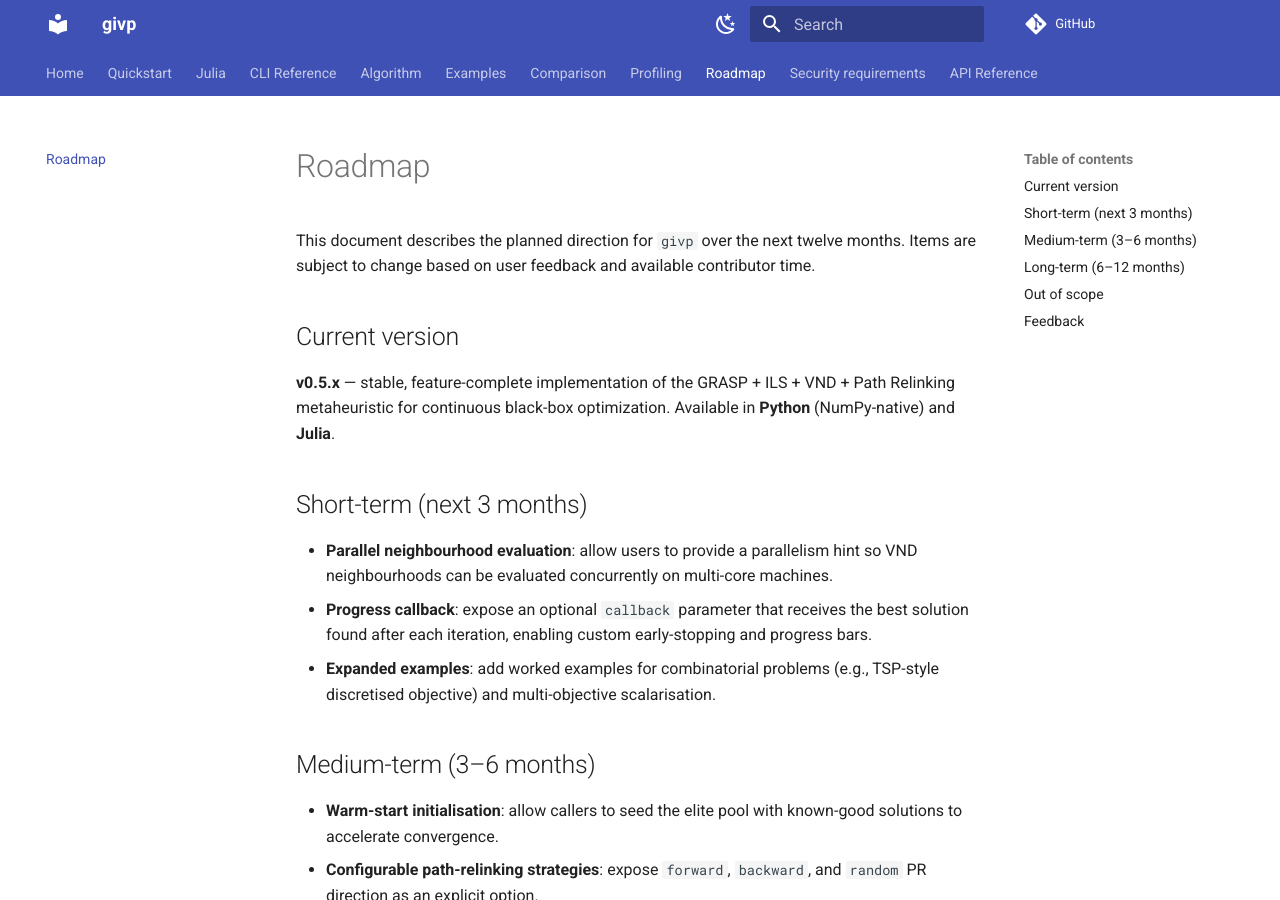
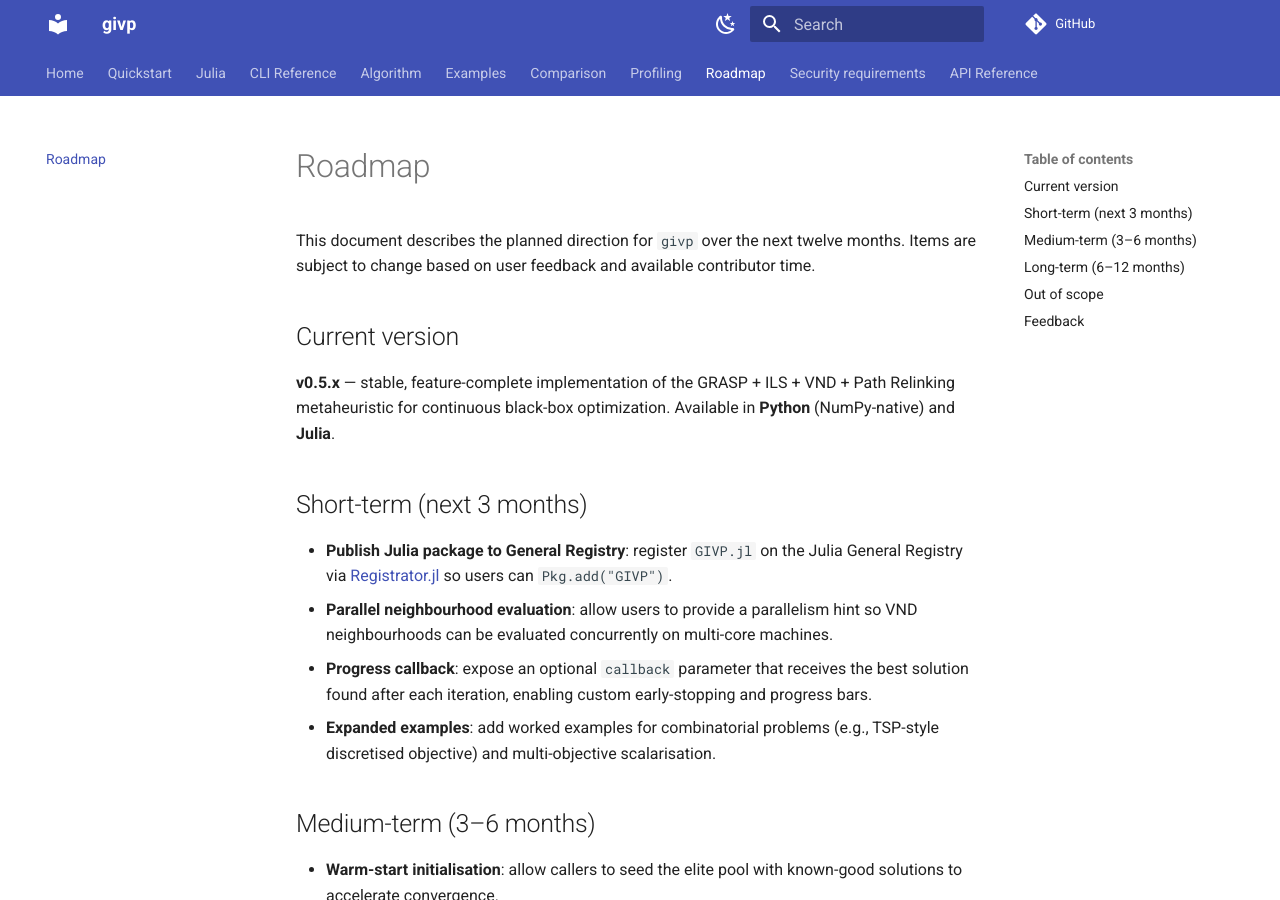
Before and after one commit to Arnime/grasp_ils_vnd_pr, an MkDocs documentation site: the page built from docs/roadmap.md, in a window 1280 px wide and 900 px high. Built offline with MkDocs 1.6.1 and Material for MkDocs 9.7.7, drawn with Linux system fonts in a browser that asks for light colours; comment, search, counter and statistics services are not loaded.

Commit message:
feat(julia): add General Registry publishing infrastructure
- Generate real UUID for GIVP package (52b765d9-...)
- Add TagBot workflow (auto-creates GitHub releases on registration)
- Add CompatHelper workflow (auto-bumps compat bounds weekly)
- Add JuliaFormatter config (.JuliaFormatter.toml)
- Move BenchmarkTools to benchmarks-only Project.toml
- Update release-please to also watch julia/Project.toml
- Add Julia registry publishing to roadmap

Signed-off-by: Arnaldo Mendes Pires Junior <arnaldo_200@live.com>
Signed-off-by: Arnime <arnaldo_2000@live.com>

```diff
--- a/docs/roadmap.md
+++ b/docs/roadmap.md
@@ -12,6 +12,10 @@ Available in **Python** (NumPy-native) and **Julia**.
 
 ## Short-term (next 3 months)
 
+- **Publish Julia package to General Registry**: register `GIVP.jl`
+  on the Julia General Registry via
+  [Registrator.jl](https://github.com/JuliaRegistries/Registrator.jl)
+  so users can `Pkg.add("GIVP")`.
 - **Parallel neighbourhood evaluation**: allow users to provide a
   parallelism hint so VND neighbourhoods can be evaluated concurrently
   on multi-core machines.
```
Also changed, not shown: .JuliaFormatter.toml (added), 7 other files.
